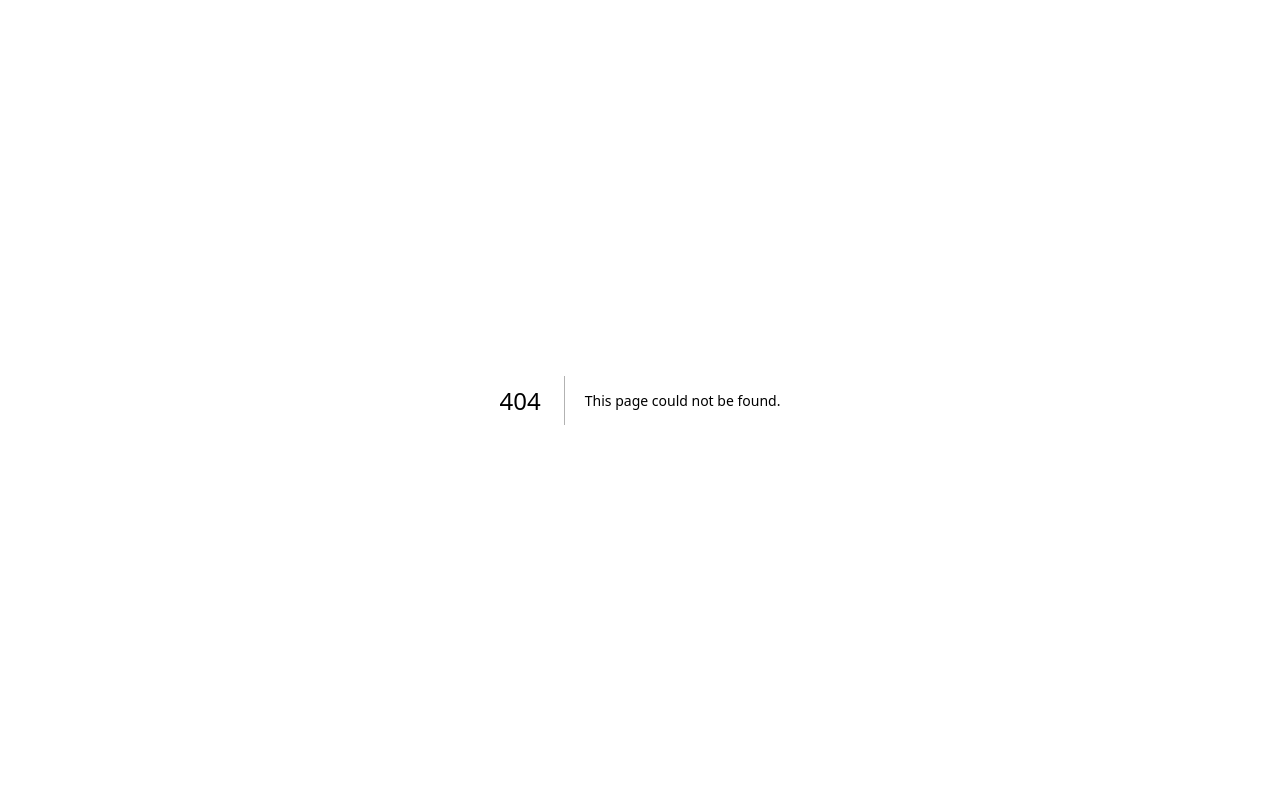
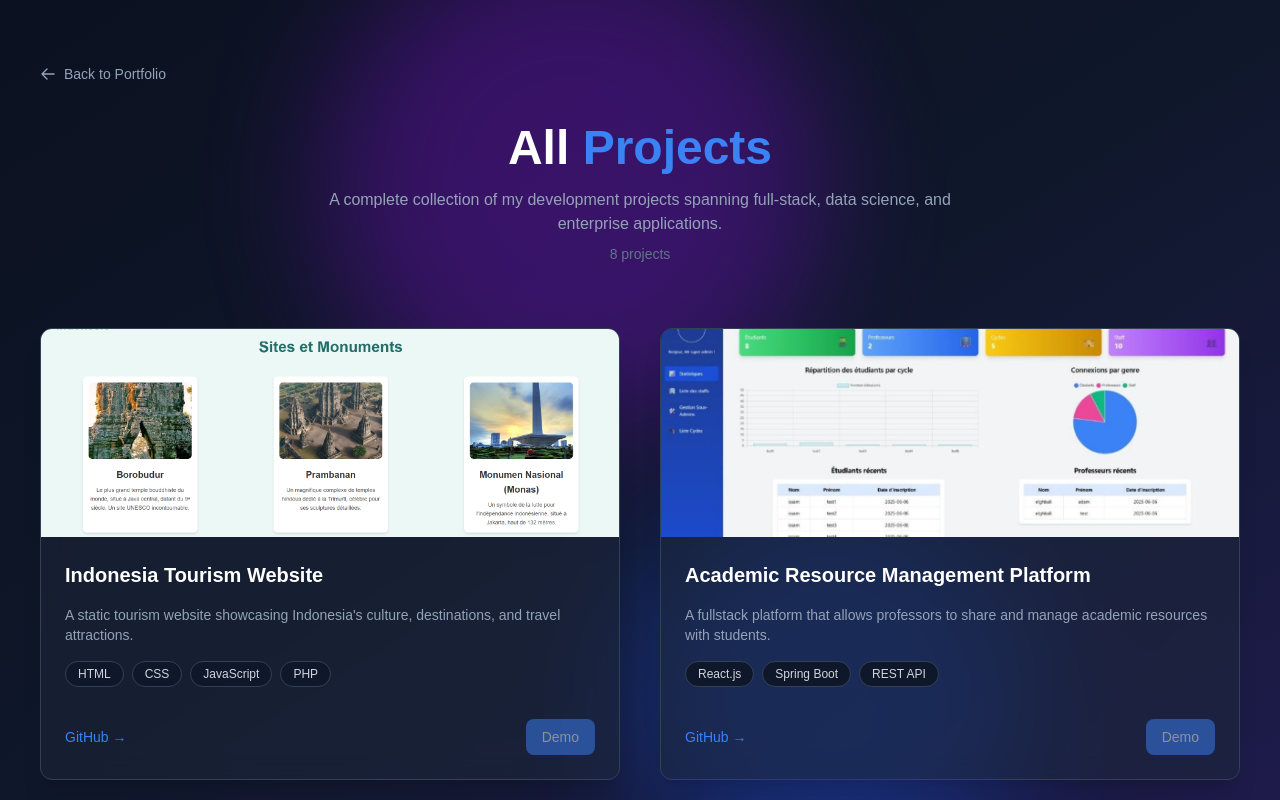
Before and after one commit to Elghbali01/portfolio, a Next.js app: page /projects in a window 1280 px wide. Before the commit this address had no page. Shown: the top 800 px of the page. Built offline with nearby package versions, Linux system fonts and the light colour scheme.

Commit message:
maintenace project

```diff
--- a/app/page.tsx
+++ b/app/page.tsx
@@ -15,26 +15,29 @@ import Footer from "../components/Footer";
 
 const LOADING_SEEN_KEY = "portfolio-loading-seen";
 
+/**
+ * Synchronous check — runs during the very first render so the LoadingScreen
+ * component is never mounted when navigating back from /projects or /certifications.
+ */
+function shouldSkipLoading(): boolean {
+  if (typeof window === "undefined") return false;
+  if (window.location.hash.length > 0) return true;
+  if (sessionStorage.getItem(LOADING_SEEN_KEY) === "true") return true;
+  return false;
+}
+
 export default function Home() {
-  // Start with loading NOT finished (safe for SSR)
-  const [loadingFinished, setLoadingFinished] = useState(false);
+  const [loadingFinished, setLoadingFinished] = useState(shouldSkipLoading);
 
-  // On mount (client only): check if we should skip the loading screen
+  // Scroll to the hash target after mount (loading is already skipped)
   useEffect(() => {
-    const alreadySeen = sessionStorage.getItem(LOADING_SEEN_KEY) === "true";
     const hash = window.location.hash;
-
-    if (alreadySeen || hash.length > 0) {
-      // Skip loading screen immediately
-      setLoadingFinished(true);
-
-      // If there's a hash, scroll to the target section
-      if (hash.length > 0) {
-        const id = hash.slice(1);
-        setTimeout(() => {
-          document.getElementById(id)?.scrollIntoView({ behavior: "smooth" });
-        }, 100);
-      }
+    if (hash.length > 0) {
+      const id = hash.slice(1);
+      // Small delay so the DOM is fully painted before scrolling
+      requestAnimationFrame(() => {
+        document.getElementById(id)?.scrollIntoView({ behavior: "smooth" });
+      });
     }
   }, []);
 
--- /dev/null
+++ b/app/projects/page.tsx
@@ -0,0 +1,106 @@
+"use client";
+
+import Link from "next/link";
+import { motion } from "framer-motion";
+import { projects } from "../../data/projects";
+import ProjectCard from "../../components/ProjectCard";
+import AnimatedBackground from "../../components/AnimatedBackground";
+
+export default function AllProjectsPage() {
+  return (
+    <main className="relative min-h-screen overflow-hidden text-white">
+      <AnimatedBackground />
+
+      <div className="relative z-10 max-w-7xl mx-auto px-6 md:px-10 py-16">
+        {/* ── Back to portfolio ──────────────────────────────────────── */}
+        <motion.div
+          initial={{ opacity: 0, x: -20 }}
+          animate={{ opacity: 1, x: 0 }}
+          transition={{ duration: 0.5 }}
+        >
+          <Link
+            href="/#projects"
+            className="inline-flex items-center gap-2 text-[#94A3B8] hover:text-[#3B82F6]
+                       text-sm font-medium transition-colors duration-300 mb-10"
+          >
+            <svg
+              className="w-4 h-4"
+              fill="none"
+              viewBox="0 0 24 24"
+              stroke="currentColor"
+              strokeWidth={2}
+            >
+              <path
+                strokeLinecap="round"
+                strokeLinejoin="round"
+                d="M10.5 19.5 3 12m0 0 7.5-7.5M3 12h18"
+              />
+            </svg>
+            Back to Portfolio
+          </Link>
+        </motion.div>
+
+        {/* ── Title ──────────────────────────────────────────────────── */}
+        <motion.div
+          initial={{ opacity: 0, y: 40 }}
+          animate={{ opacity: 1, y: 0 }}
+          transition={{ duration: 0.8 }}
+          className="text-center mb-16"
+        >
+          <h1 className="text-3xl md:text-5xl font-bold">
+            All <span className="text-[#3B82F6]">Projects</span>
+          </h1>
+          <p className="text-[#94A3B8] mt-4 max-w-2xl mx-auto">
+            A complete collection of my development projects spanning full-stack,
+            data science, and enterprise applications.
+          </p>
+          <p className="text-[#64748B] text-sm mt-2">
+            {projects.length} projects
+          </p>
+        </motion.div>
+
+        {/* ── Grid ───────────────────────────────────────────────────── */}
+        <div className="grid md:grid-cols-2 lg:grid-cols-2 gap-10">
+          {projects.map((project, index) => (
+            <ProjectCard
+              key={project.slug}
+              project={project}
+              index={index}
+            />
+          ))}
+        </div>
+
+        {/* ── Back button (bottom) ───────────────────────────────────── */}
+        <motion.div
+          initial={{ opacity: 0, y: 20 }}
+          whileInView={{ opacity: 1, y: 0 }}
+          transition={{ duration: 0.6 }}
+          viewport={{ once: true }}
+          className="flex justify-center mt-16"
+        >
+          <Link
+            href="/#projects"
+            className="inline-flex items-center gap-2 border border-[#334155] text-[#94A3B8]
+                       hover:border-[#3B82F6] hover:text-[#3B82F6]
+                       text-sm font-medium px-7 py-3 rounded-lg transition-all duration-300"
+          >
+            <svg
+              className="w-4 h-4"
+              fill="none"
+              viewBox="0 0 24 24"
+              stroke="currentColor"
+              strokeWidth={2}
+            >
+              <path
+                strokeLinecap="round"
+                strokeLinejoin="round"
+                d="M10.5 19.5 3 12m0 0 7.5-7.5M3 12h18"
+              />
+            </svg>
+            Back to Portfolio
+          </Link>
+        </motion.div>
+      </div>
+    </main>
+  );
+}
--- /dev/null
+++ b/components/ProjectCard.tsx
@@ -0,0 +1,87 @@
+"use client";
+
+import { motion } from "framer-motion";
+import type { Project } from "../data/projects";
+
+interface ProjectCardProps {
+  project: Project;
+  index: number;
+}
+
+export default function ProjectCard({ project, index }: ProjectCardProps) {
+  return (
+    <motion.div
+      key={project.slug}
+      initial={{ opacity: 0, y: 40 }}
+      whileInView={{ opacity: 1, y: 0 }}
+      transition={{ delay: index * 0.1 }}
+      viewport={{ once: true }}
+      whileHover={{ scale: 1.03 }}
+      className="bg-[#1E293B]/50 backdrop-blur-md border border-[#334155] rounded-xl overflow-hidden shadow-xl hover:border-[#3B82F6] transition"
+    >
+      {/* IMAGE */}
+      <div className="h-52 overflow-hidden">
+        <img
+          src={project.image}
+          alt={project.title}
+          className="w-full h-full object-cover hover:scale-110 transition duration-500"
+        />
+      </div>
+
+      {/* CONTENT */}
+      <div className="p-6 space-y-4">
+        <h3 className="text-xl font-semibold">{project.title}</h3>
+
+        <p className="text-sm text-[#94A3B8]">
+          {project.shortDescription}
+        </p>
+
+        {/* TECH BADGES */}
+        <div className="flex flex-wrap gap-2">
+          {project.technologies.map((tech) => (
+            <span
+              key={tech}
+              className="group relative overflow-hidden text-xs px-3 py-1 rounded-full border border-[#334155] bg-[#0F172A]"
+            >
+              {/* Animated background fill */}
+              <span className="absolute inset-0 bg-[#94A3B8]/25 scale-x-0 origin-left transition-transform duration-300 ease-out group-hover:scale-x-100" />
+
+              {/* Text */}
+              <span className="relative z-10 text-gray-300 group-hover:text-white transition-colors duration-300">
+                {tech}
+              </span>
+            </span>
+          ))}
+        </div>
+
+        {/* LINKS */}
+        <div className="flex justify-between items-center pt-4">
+          <a
+            href={project.github}
+            target="_blank"
+            className="text-sm text-[#3B82F6] hover:underline"
+          >
+            GitHub →
+          </a>
+
+          {project.demo ? (
+            <a
+              href={project.demo}
+              target="_blank"
+              className="text-sm bg-[#3B82F6] px-4 py-2 rounded-lg hover:bg-[#2563EB] transition"
+            >
+              Demo
+            </a>
+          ) : (
+            <button
+              disabled
+              className="text-sm bg-[#3B82F6] px-4 py-2 rounded-lg opacity-50 cursor-not-allowed"
+            >
+              Demo
+            </button>
+          )}
+        </div>
+      </div>
+    </motion.div>
+  );
+}
--- a/data/projects.ts
+++ b/data/projects.ts
@@ -8,6 +8,8 @@ export interface Project {
   github: string;
   demo?: string; // optionnel
   image: string;
+  /** If true the project appears in the homepage preview */
+  featured: boolean;
 }
 
 export const projects: Project[] = [
@@ -34,6 +36,7 @@ The project focuses on front-end structure, responsive design, and dynamic inter
     technologies: ["HTML", "CSS", "JavaScript", "PHP"],
     github: "https://github.com/Elghbali01",
     image: "/indonesia.png",
+    featured: false,
   },
 
   {
@@ -62,6 +65,7 @@ This project demonstrates:
     technologies: ["React.js", "Spring Boot", "REST API"],
     github: "https://github.com/Elghbali01",
     image: "/platform.png",
+    featured: false,
   },
 
   {
@@ -87,6 +91,7 @@ The system follows a layered architecture:
     technologies: ["Spring Boot", "Thymeleaf", "JDBC", "MySQL"],
     github: "https://github.com/Elghbali01",
     image: "/employee.png",
+    featured: false,
   },
 
   {
@@ -111,6 +116,7 @@ This project demonstrates a complete architecture integrating:
     ],
     github: "https://github.com/Elghbali01/nosql-ml-project",
     image: "/redis-ml.png",
+    featured: false,
   },
 
   {
@@ -144,6 +150,7 @@ The architecture follows a component-based structure with centralized project da
     ],
     github: "https://github.com/Elghbali01/portfolio.git",
     image: "/portfolio.png",
+    featured: false,
   },
 
   {
@@ -185,6 +192,7 @@ It demonstrates:
     ],
     github: "https://github.com/Elghbali01/ticket-system",
     image: "/ticket-system.png",
+    featured: false,
   },
 
   {
@@ -240,6 +248,7 @@ It demonstrates:
     ],
     github: "https://github.com/Elghbali01/resource-management-backend.git",
     image: "/gestion_resource.png",
+    featured: true,
   },
 
   {
@@ -306,5 +315,11 @@ This project demonstrates:
     ],
     github: "https://github.com/Elghbali01",
     image: "/portabilite_eau.png",
+    featured: true,
   },
 ];
+
+// ---------------------------------------------------------------------------
+// Derived lists (used by components — avoids filtering in render)
+// ---------------------------------------------------------------------------
+export const featuredProjects = projects.filter((p) => p.featured);
--- a/sections/Projects.tsx
+++ b/sections/Projects.tsx
@@ -1,7 +1,9 @@
 "use client";
 
+import Link from "next/link";
 import { motion } from "framer-motion";
-import { projects } from "../data/projects";
+import { projects, featuredProjects } from "../data/projects";
+import ProjectCard from "../components/ProjectCard";
 
 export default function Projects() {
   return (
@@ -11,7 +13,13 @@ export default function Projects() {
     >
       <div className="max-w-7xl mx-auto">
         {/* TITLE */}
-        <div className="text-center mb-16">
+        <motion.div
+          initial={{ opacity: 0, y: 40 }}
+          whileInView={{ opacity: 1, y: 0 }}
+          transition={{ duration: 0.8 }}
+          viewport={{ once: true }}
+          className="text-center mb-16"
+        >
           <h2 className="text-3xl md:text-5xl font-bold">
             Featured <span className="text-[#3B82F6]">Projects</span>
           </h2>
@@ -19,86 +27,49 @@ export default function Projects() {
             A selection of projects showcasing full-stack development,
             data-driven systems, and scalable architectures.
           </p>
-        </div>
+        </motion.div>
 
-        {/* GRID */}
+        {/* FEATURED GRID — 2 projects only */}
         <div className="grid md:grid-cols-2 lg:grid-cols-2 gap-10">
-          {projects.map((project, index) => (
-            <motion.div
+          {featuredProjects.map((project, index) => (
+            <ProjectCard
               key={project.slug}
-              initial={{ opacity: 0, y: 40 }}
-              whileInView={{ opacity: 1, y: 0 }}
-              transition={{ delay: index * 0.1 }}
-              viewport={{ once: true }}
-              whileHover={{ scale: 1.03 }}
-              className="bg-[#1E293B]/50 backdrop-blur-md border border-[#334155] rounded-xl overflow-hidden shadow-xl hover:border-[#3B82F6] transition"
-            >
-              {/* IMAGE */}
-              <div className="h-52 overflow-hidden">
-                <img
-                  src={project.image}
-                  alt={project.title}
-                  className="w-full h-full object-cover hover:scale-110 transition duration-500"
+              project={project}
+              index={index}
             />
-              </div>
-
-              {/* CONTENT */}
-              <div className="p-6 space-y-4">
-                <h3 className="text-xl font-semibold">{project.title}</h3>
-
-                <p className="text-sm text-[#94A3B8]">
-                  {project.shortDescription}
-                </p>
-
-                {/* TECH BADGES */}
-                <div className="flex flex-wrap gap-2">
-                  {project.technologies.map((tech) => (
-                    <span
-                      key={tech}
-                      className="group relative overflow-hidden text-xs px-3 py-1 rounded-full border border-[#334155] bg-[#0F172A]"
-                    >
-                      {/* Animated background fill */}
-                      <span className="absolute inset-0 bg-[#94A3B8]/25 scale-x-0 origin-left transition-transform duration-300 ease-out group-hover:scale-x-100" />
-
-                      {/* Text */}
-                      <span className="relative z-10 text-gray-300 group-hover:text-white transition-colors duration-300">
-                        {tech}
-                      </span>
-                    </span>
           ))}
         </div>
 
-                {/* LINKS */}
-                <div className="flex justify-between items-center pt-4">
-                  <a
-                    href={project.github}
-                    target="_blank"
-                    className="text-sm text-[#3B82F6] hover:underline"
+        {/* VIEW ALL BUTTON */}
+        <motion.div
+          initial={{ opacity: 0, y: 20 }}
+          whileInView={{ opacity: 1, y: 0 }}
+          transition={{ duration: 0.6, delay: 0.4 }}
+          viewport={{ once: true }}
+          className="flex justify-center mt-12"
         >
-                    GitHub →
-                  </a>
-
-                  {project.demo ? (
-                    <a
-                      href={project.demo}
-                      target="_blank"
-                      className="text-sm bg-[#3B82F6] px-4 py-2 rounded-lg hover:bg-[#2563EB] transition"
+          <Link
+            href="/projects"
+            className="inline-flex items-center gap-2 bg-transparent border border-[#3B82F6] text-[#3B82F6]
+                       hover:bg-[#3B82F6] hover:text-white text-sm font-medium
+                       px-7 py-3 rounded-lg transition-all duration-300"
           >
-                      Demo
-                    </a>
-                  ) : (
-                    <button
-                      disabled
-                      className="text-sm bg-[#3B82F6] px-4 py-2 rounded-lg opacity-50 cursor-not-allowed"
+            View All Projects ({projects.length})
+            <svg
+              className="w-4 h-4"
+              fill="none"
+              viewBox="0 0 24 24"
+              stroke="currentColor"
+              strokeWidth={2}
             >
-                      Demo
-                    </button>
-                  )}
-                </div>
-              </div>
+              <path
+                strokeLinecap="round"
+                strokeLinejoin="round"
+                d="M13.5 4.5 21 12m0 0-7.5 7.5M21 12H3"
+              />
+            </svg>
+          </Link>
         </motion.div>
-          ))}
-        </div>
       </div>
     </section>
   );
```
Lines whose indentation alone changed are shown as unchanged.
